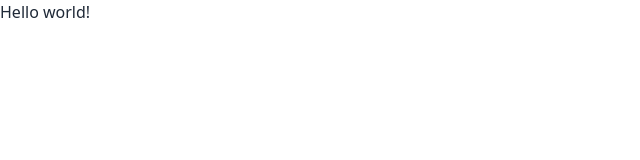
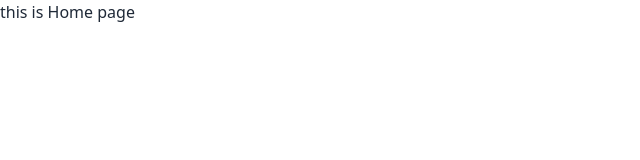
Before and after one commit to MdAlAmin212104/news-letter, a React (Vite) app: page / in a window 1280 px wide. Shown: the top 160 px of the page, without its empty margins (0-640 px from the left). Built offline with nearby package versions, Linux system fonts and the light colour scheme.

Commit message:
set router section here

```diff
--- a/src/layout/Root.jsx
+++ b/src/layout/Root.jsx
@@ -1,9 +1,10 @@
 import React from 'react';
+import { Outlet } from 'react-router-dom';
 
 const Root = () => {
       return (
             <div>
-
+                  <Outlet/>
             </div>
       );
 };
--- a/src/routes/Routes.jsx
+++ b/src/routes/Routes.jsx
@@ -5,7 +5,7 @@ import Home from "../Pages/Home/Home";
 
 
 
-const router = createBrowserRouter([
+export const router = createBrowserRouter([
       {
             path: "/",
             element: <Root />,
```
Also changed, not shown: src/main.jsx (+2 -10 lines).
